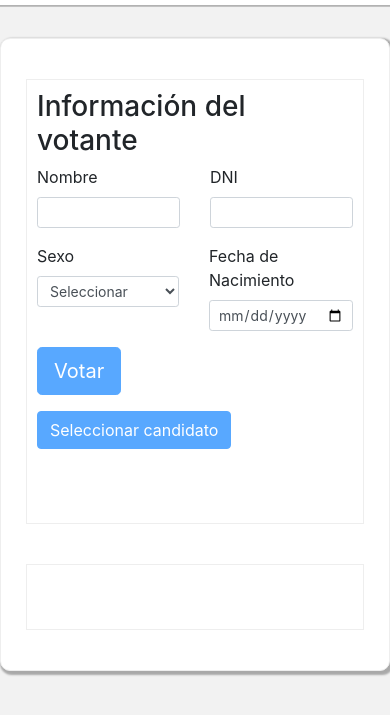
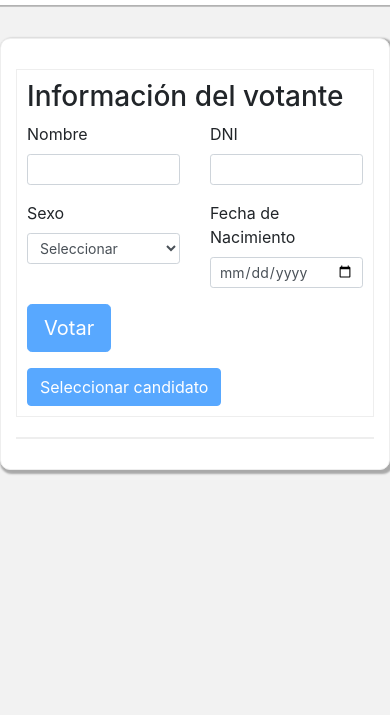
Before and after one commit to JhonasV/votoApp, a website: page src/public/index.html in a window 390 px wide. Shown: the part 51-766 px from the top of the page. Drawn offline with nearby package versions, Linux system fonts and the light colour scheme.

Commit message:
responsive design fixed

```diff
--- a/package.json
+++ b/package.json
@@ -4,8 +4,8 @@
   "description": "",
   "main": "main.js",
   "engines": {
-    "node":"8.9.3",
-    "npm":"6.1.0"
+    "node": "8.9.3",
+    "npm": "6.1.0"
   },
   "scripts": {
     "dev": "nodemon src/main.js",
--- a/src/public/index.html
+++ b/src/public/index.html
@@ -24,7 +24,7 @@
 
 
         </div>
-        <div class="row top-row" style="height: 70vh;">
+        <div class="row top-row" style="height: auto;">
             <div class="col-md-5" style="padding: 10px">
                 <h3>Información del votante</h3>
                 <form id="votacion_form">
--- a/src/public/main.css
+++ b/src/public/main.css
@@ -36,7 +36,7 @@ body {
 .col-md-12 {
     border: 1px solid #eee;
 
-    margin: 20px;
+    margin: 10px;
     background-color: #fff;
 }
 
```
Also changed, not shown: 2 other files.
